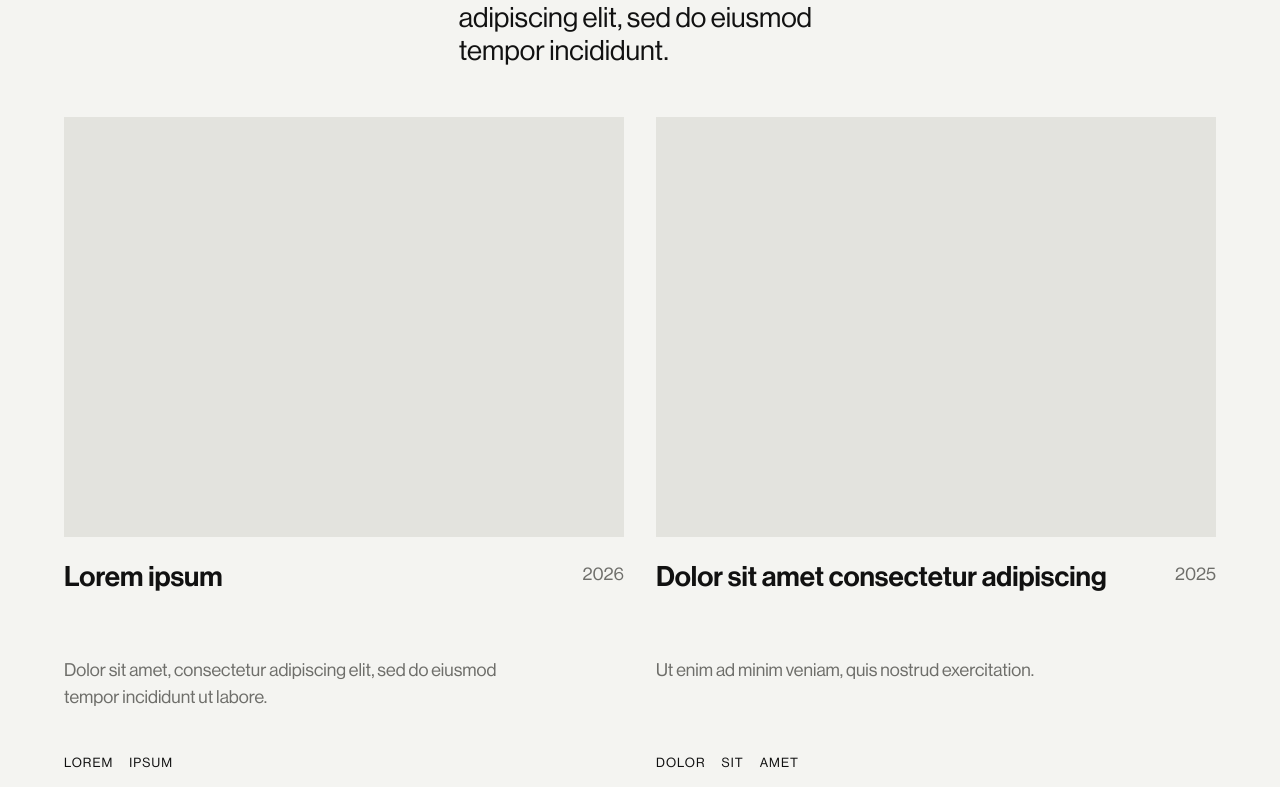
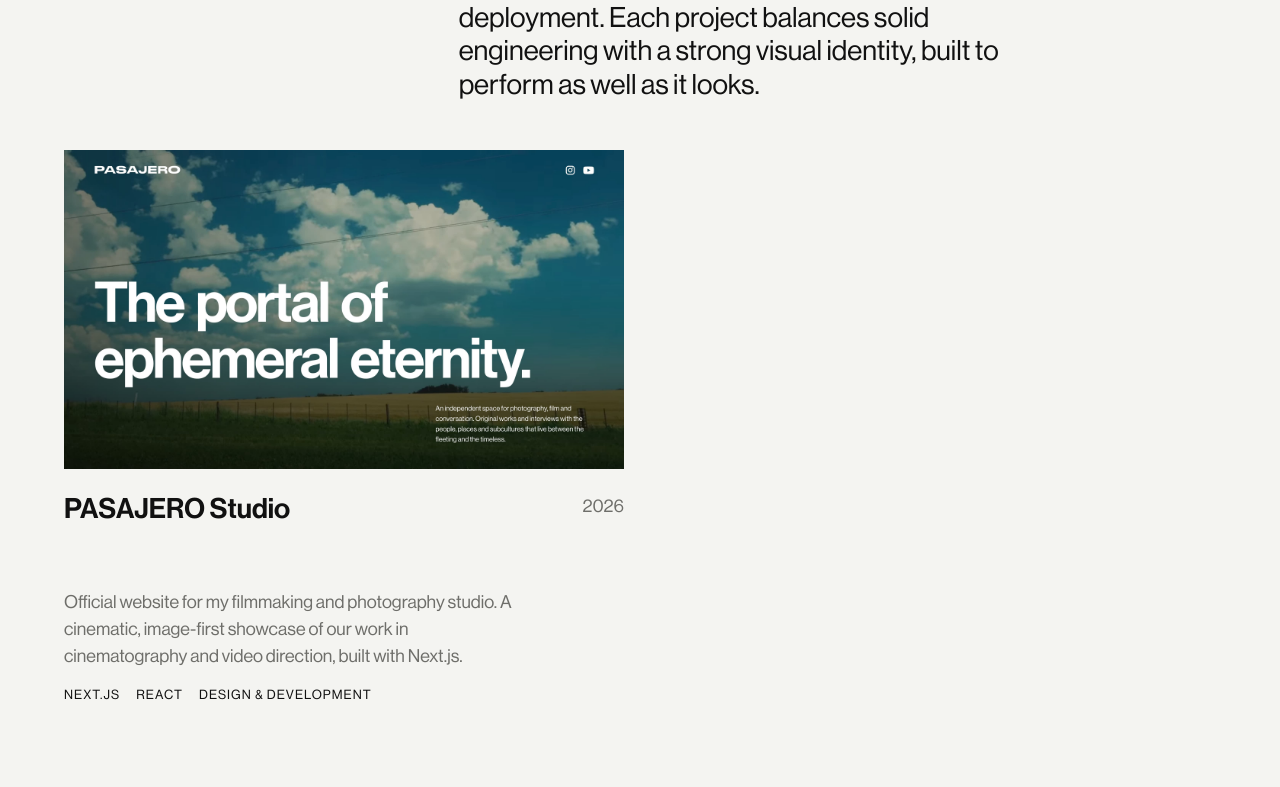
Before and after one commit to cobiwave/jacobo-martinez, a Next.js app: page / in a window 1280 px wide. Shown: the part 1873-2660 px from the top of the page. Built offline with nearby package versions, Linux system fonts and the light colour scheme.

Commit message:
feat: uenhance Projects section

```diff
--- a/app/_components/About.tsx
+++ b/app/_components/About.tsx
@@ -12,7 +12,7 @@ const facts = [
 		text: "Adidas, Amazon, HP, Intuit and other global brands.",
 	},
 	{
-		title: "PASAJERO STUDIO",
+		title: "PASAJERO",
 		text: "Founder of a filmmaking and photography studio focused on cinematography and video direction.",
 	},
 	{
--- a/app/_components/Contact.tsx
+++ b/app/_components/Contact.tsx
@@ -8,7 +8,7 @@ const links = [
 		href: "https://www.instagram.com/cobiwave/",
 	},
 	{
-		label: "PASAJERO STUDIO — @pasajero.studio",
+		label: "@pasajero.studio",
 		href: "https://www.instagram.com/pasajero.studio/",
 	},
 ];
--- a/app/_components/Projects.module.css
+++ b/app/_components/Projects.module.css
@@ -40,6 +40,7 @@
   The card's own row-gap overrides the list's gap inside the card.
 */
 .card {
+  position: relative;
   display: grid;
   grid-column: 1 / -1;
   grid-row: span 4;
@@ -59,9 +60,15 @@
 .media {
   grid-column: 1 / -1;
   grid-row: 1;
-  aspect-ratio: 4 / 3;
+  aspect-ratio: 2940 / 1672; /* matches the cover screenshots */
+  position: relative;
+  overflow: hidden;
   margin-block-end: 1.2rem;
   background: var(--color-placeholder);
+
+  & img {
+    object-fit: cover;
+  }
 }
 
 .title {
@@ -69,6 +76,24 @@
   grid-row: 2;
   font-size: var(--fs-lead);
   font-weight: 500;
+}
+
+/* Stretched link: the title's link covers the whole card, so the cover is clickable too. */
+.link {
+  color: inherit;
+  text-decoration: none;
+
+  &::after {
+    content: "";
+    position: absolute;
+    inset: 0;
+  }
+
+  &:hover,
+  &:focus-visible {
+    text-decoration: underline;
+    text-underline-offset: 0.2em;
+  }
 }
 
 .year {
--- a/app/_components/Projects.tsx
+++ b/app/_components/Projects.tsx
@@ -1,33 +1,21 @@
+import Image from "next/image";
 import { SectionHeading } from "./SectionHeading";
 import clsx from "clsx";
 import styles from "./Projects.module.css";
+import pasajeroCover from "@/public/pasajero.studio_.jpg";
 
 const projects = [
 	{
-    title: "Lorem ipsum",
+		title: "PASAJERO Studio",
 		year: "2026",
+		url: "https://pasajero.studio",
 		description:
-      "Dolor sit amet, consectetur adipiscing elit, sed do eiusmod tempor incididunt ut labore.",
-    tags: ["Lorem", "Ipsum"],
+			"Official website for my filmmaking and photography studio. A cinematic, image-first showcase of our work in cinematography and video direction, built with Next.js.",
+		tags: ["Next.js", "React", "Design & Development"],
+		image: {
+			src: pasajeroCover,
+			alt: "Pasajero Studio website homepage",
 		},
-  {
-    title: "Dolor sit amet consectetur adipiscing",
-    year: "2025",
-    description: "Ut enim ad minim veniam, quis nostrud exercitation.",
-    tags: ["Dolor", "Sit", "Amet"],
-  },
-  {
-    title: "Consectetur",
-    year: "2025",
-    description:
-      "Duis aute irure dolor in reprehenderit in voluptate velit esse cillum dolore eu fugiat nulla pariatur. Excepteur sint occaecat.",
-    tags: ["Elit"],
-  },
-  {
-    title: "Adipiscing elit",
-    year: "2024",
-    description: "Sunt in culpa qui officia deserunt mollit anim id est laborum.",
-    tags: ["Sed", "Do", "Eiusmod", "Tempor"],
 	},
 ];
 
@@ -41,15 +29,33 @@ export function Projects() {
 			<SectionHeading id="projects-title" index="02" title="Projects" />
 
 			<p className={styles.intro}>
-        Lorem ipsum dolor sit amet, consectetur adipiscing elit, sed do eiusmod
-        tempor incididunt.
+				A selection of recent work, from concept to deployment. Each project
+				balances solid engineering with a strong visual identity, built to
+				perform as well as it looks.
 			</p>
 
 			<ul className={clsx("subgrid", styles.list)}>
 				{projects.map((project) => (
 					<li key={project.title} className={styles.card}>
-            <div className={styles.media} aria-hidden="true" />
-            <h3 className={styles.title}>{project.title}</h3>
+						<div className={styles.media}>
+							<Image
+								src={project.image.src}
+								alt={project.image.alt}
+								fill
+								placeholder="blur"
+								sizes="(width >= 75em) 50vw, (width >= 48em) 50vw, 100vw"
+							/>
+						</div>
+						<h3 className={styles.title}>
+							<a
+								href={project.url}
+								target="_blank"
+								rel="noopener noreferrer"
+								className={styles.link}
+							>
+								{project.title}
+							</a>
+						</h3>
 						<p className={styles.year}>{project.year}</p>
 						<p className={styles.description}>{project.description}</p>
 						<ul className={styles.tags}>
```
Also changed, not shown: public/pasajero.studio_.jpg (added). Lines whose indentation alone changed are shown as unchanged.
